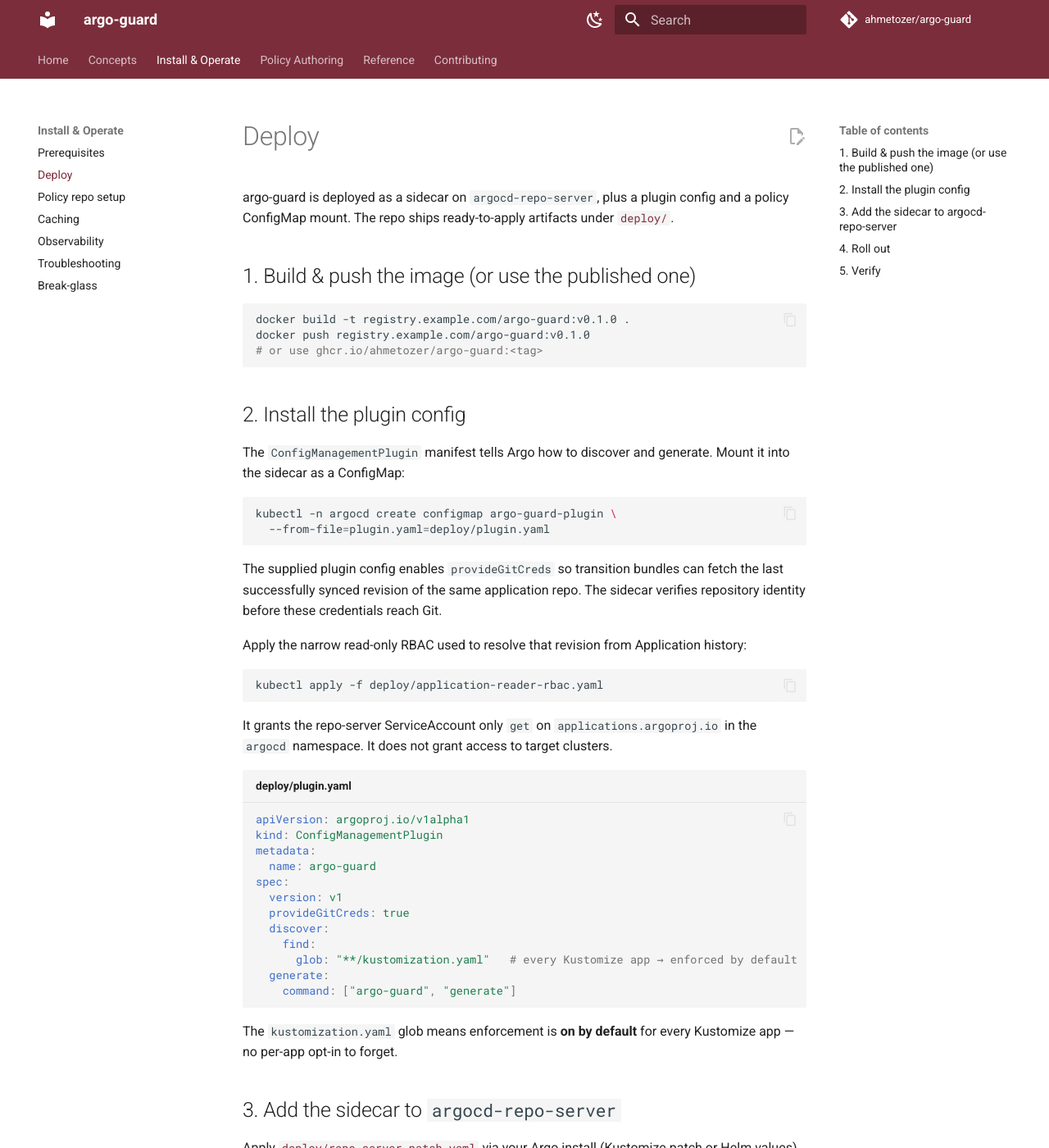
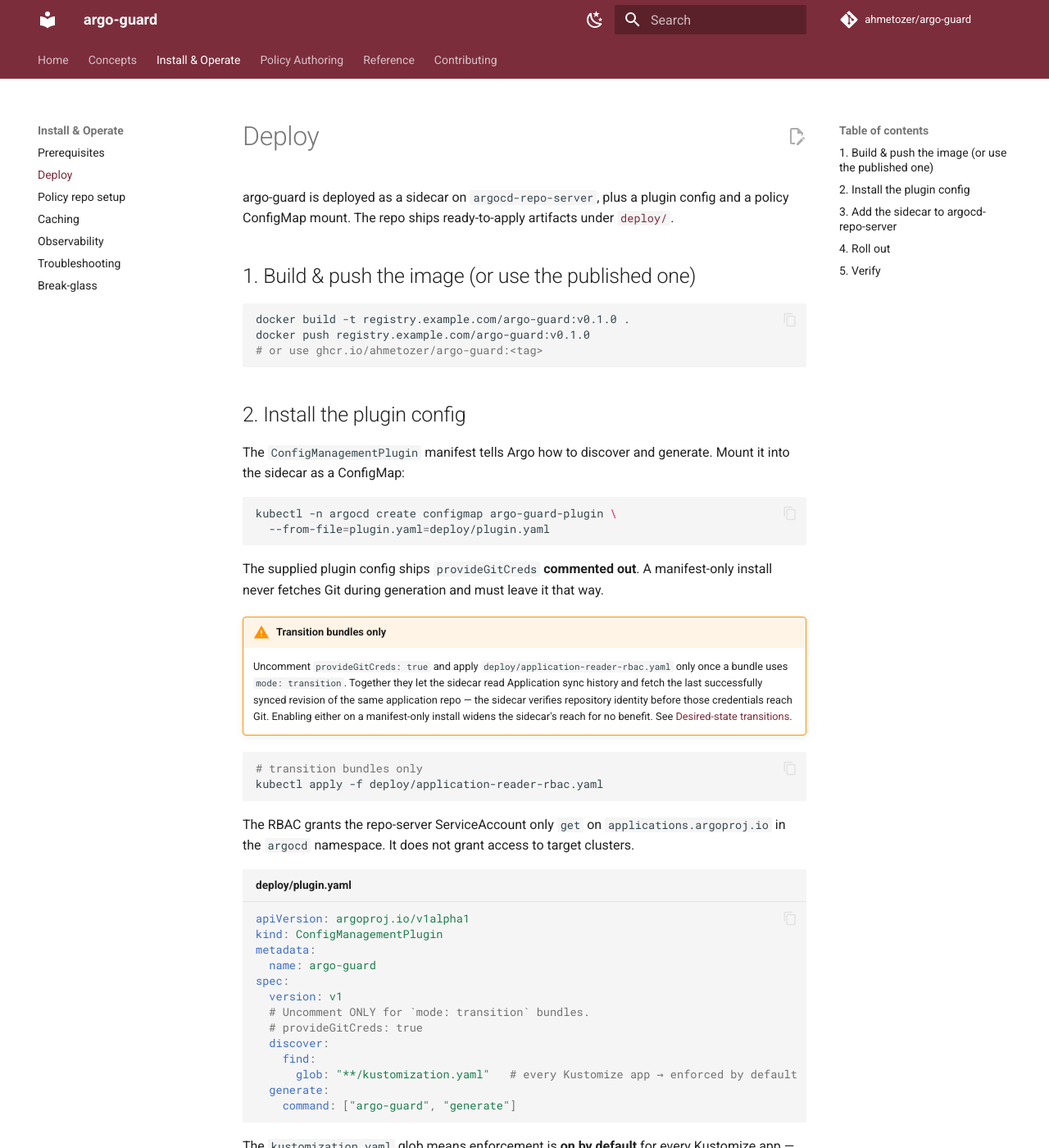
Before and after one commit to ahmetozer/argo-guard, an MkDocs documentation site: the page built from docs/install/deploy.md, in a window 1280 px wide and 1400 px high. Shown: the whole window at 82% size. Built offline with MkDocs 1.6.1 and Material for MkDocs 9.7.7, drawn with Linux system fonts in a browser that asks for light colours; comment, search, counter and statistics services are not loaded.

Commit message:
fix: ship provideGitCreds disabled, make transition mode opt-in

````diff
--- a/docs/install/deploy.md
+++ b/docs/install/deploy.md
@@ -22,18 +22,26 @@ kubectl -n argocd create configmap argo-guard-plugin \
   --from-file=plugin.yaml=deploy/plugin.yaml
 ```
 
-The supplied plugin config enables `provideGitCreds` so transition bundles can
-fetch the last successfully synced revision of the same application repo. The
-sidecar verifies repository identity before these credentials reach Git.
+The supplied plugin config ships `provideGitCreds` **commented out**. A
+manifest-only install never fetches Git during generation and must leave it
+that way.
 
-Apply the narrow read-only RBAC used to resolve that revision from Application
-history:
+!!! warning "Transition bundles only"
+    Uncomment `provideGitCreds: true` and apply
+    `deploy/application-reader-rbac.yaml` only once a bundle uses
+    `mode: transition`. Together they let the sidecar read Application sync
+    history and fetch the last successfully synced revision of the same
+    application repo — the sidecar verifies repository identity before those
+    credentials reach Git. Enabling either on a manifest-only install widens
+    the sidecar's reach for no benefit. See
+    [Desired-state transitions](../concepts/desired-state-transitions.md).
 
 ```bash
+# transition bundles only
 kubectl apply -f deploy/application-reader-rbac.yaml
 ```
 
-It grants the repo-server ServiceAccount only `get` on
+The RBAC grants the repo-server ServiceAccount only `get` on
 `applications.argoproj.io` in the `argocd` namespace. It does not grant access
 to target clusters.
 
@@ -44,7 +52,8 @@ metadata:
   name: argo-guard
 spec:
   version: v1
-  provideGitCreds: true
+  # Uncomment ONLY for `mode: transition` bundles.
+  # provideGitCreds: true
   discover:
     find:
       glob: "**/kustomization.yaml"   # every Kustomize app → enforced by default
````
Also changed, not shown: docs/install/prerequisites.md (+7 -1 lines), 2 other files.
